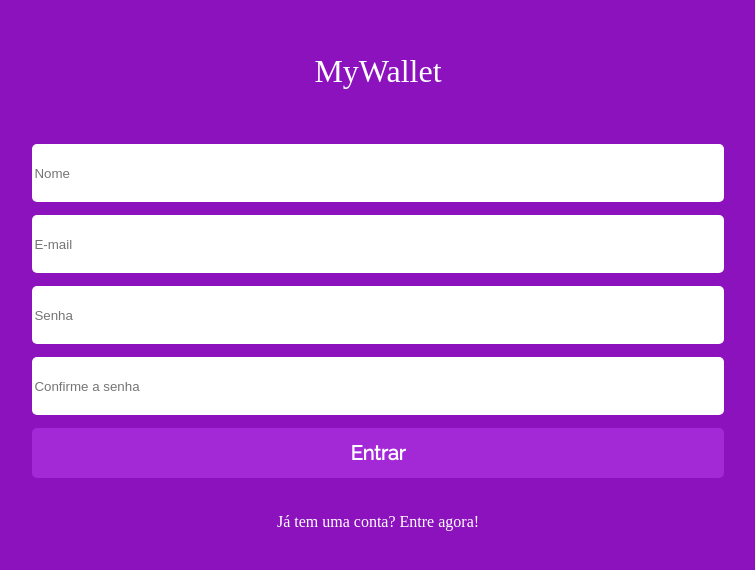
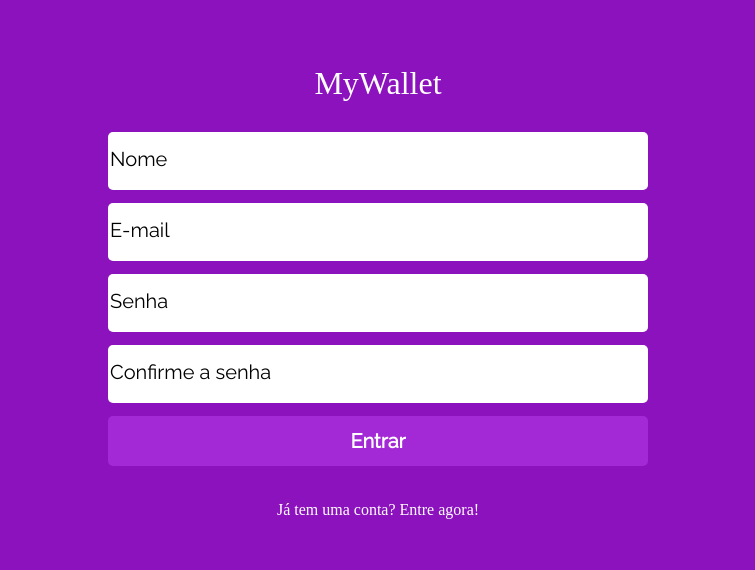
Before and after one commit to LeonMesquita/projeto13-mywallet-front, a React (Create React App) app: page /sign-in in a window 1280 px wide. Shown: the part 112-682 px from the top of the page, without its empty margins (262-1017 px from the left). Built offline with nearby package versions, Linux system fonts and the light colour scheme; a web font is replaced by a local one.

Commit message:
css ajustes

```diff
--- a/src/components/AddButton.js
+++ b/src/components/AddButton.js
@@ -20,6 +20,7 @@ const Button = styled.button`
     display: flex;
     flex-direction: column;
     justify-content: space-between;
+    transition: background-color 0.5s;
 
     span{
         color: white;
@@ -42,4 +43,8 @@ const Button = styled.button`
         margin-left: 10px;
         margin-bottom: 10px;
     }
+
+    &:hover{
+        background-color:rgba(0,0,200,0.1);
+    }
 `
--- a/src/components/FormButton.js
+++ b/src/components/FormButton.js
@@ -16,6 +16,8 @@ border: none;
 width: 100%;
 margin-bottom: 36px;
 cursor: pointer;
+transition: background-color 0.5s;
+
 
 
 font-family: 'Raleway';
@@ -25,4 +27,9 @@ font-size: 20px;
 line-height: 23px;
 
 color: #FFFFFF;
+
+&:hover{
+        background-color:rgba(0,0,200,0.1);
+        font-weight: 900;
+    }
 `
--- a/src/components/InitialScreen.js
+++ b/src/components/InitialScreen.js
@@ -50,10 +50,18 @@ const NavBar = styled.div`
         display: flex;
         border: none;
         color: white;
-        size: 50px;
         font-size: 40px;
         background: transparent;
         cursor: pointer;
+        transition: font-size 0.3s;
+
+
+
+        &:hover{
+        font-weight: 900;
+        color: #c2c2d6;
+        font-size: 50px;
+        }
     }
 
     p{
@@ -65,6 +73,7 @@ const NavBar = styled.div`
         line-height: 31px;
         color: #FFFFFF;
     }
+
 
 
 
--- a/src/components/LoginScreen.js
+++ b/src/components/LoginScreen.js
@@ -33,8 +33,8 @@ export default function LoginScreen(){
         <LoginDiv>
             <h1>MyWallet</h1>
             <form onSubmit={submitLogin}>
-                <input placeholder='E-mail' type="email" value={email} onChange={(e) => setEmail(e.target.value)}/>
-                <input placeholder='Senha' type="password" value={password} onChange={(e) => setPassword(e.target.value)}/>
+                <input placeholder=' E-mail' type="email" value={email} onChange={(e) => setEmail(e.target.value)}/>
+                <input placeholder=' Senha' type="password" value={password} onChange={(e) => setPassword(e.target.value)}/>
                 <FormButton buttonText="Entrar"/>
             </form>
             <Link to="/sign-in">
--- a/src/components/SignInScreen.js
+++ b/src/components/SignInScreen.js
@@ -1,4 +1,3 @@
-import Form from '../styled/Form';
 import LoginDiv from '../styled/LoginDiv';
 import { useState, useContext } from 'react';
 import FormButton from './FormButton';
@@ -36,13 +35,13 @@ export default function SignInScreen(){
     return(
         <LoginDiv>
             <h1>MyWallet</h1>
-            <Form onSubmit={submitLogin}>
+            <form onSubmit={submitLogin}>
                 <input placeholder='Nome' type="text" value={name} onChange={(e) => setName(e.target.value)}/>
                 <input placeholder='E-mail' type="email" value={email} onChange={(e) => setEmail(e.target.value)}/>
                 <input placeholder='Senha' type="password" value={password} onChange={(e) => setPassword(e.target.value)}/>
                 <input placeholder='Confirme a senha' type="password" value={confirmPassword} onChange={(e) => setConfirmPassword(e.target.value)}/>
                 <FormButton buttonText="Entrar"/>
-            </Form>
+            </form>
             <Link to="/">
                 Já tem uma conta? Entre agora!
             </Link>
--- a/src/reset.css
+++ b/src/reset.css
@@ -50,3 +50,10 @@ table {
 * {
 	box-sizing: border-box;
 }
+
+input:-webkit-autofill,
+input:-webkit-autofill:hover,
+input:-webkit-autofill:focus,
+input:-webkit-autofill:active  {
+    -webkit-box-shadow: 0 0 0 30px white inset !important;
+}
--- a/src/style.css
+++ b/src/style.css
@@ -5,7 +5,7 @@ body{
 }
 
 .main-container{
-    width: 768px;
+    width: 600px;
     min-height: 100vh;
     margin: auto;
     display: flex;
@@ -23,7 +23,14 @@ a{
     font-weight: 900;
     font-size: 15px;
     line-height: 18px;
+    transition: color 0.3s;
 
+
+}
+
+a:hover{
+    color:rgb(16, 86, 192);
+    text-decoration: underline;
 }
 
 
@@ -44,8 +51,22 @@ input{
     border: none;
 
 }
+input:focus {
+    outline: none;
+    border: none;
+ }
+::placeholder {
+    font-family: 'Raleway';
+    font-style: normal;
+    font-weight: 400;
+    font-size: 20px;
+    color: #000000;
+    opacity: 1;
 
-@media(max-width: 767px) {
+
+  }
+
+@media(max-width: 600px) {
     .main-container{
         width: 100%;
     }
--- a/src/styled/Form.js
+++ /dev/null
@@ -1,20 +0,0 @@
-import styled from 'styled-components';
-
-const Form = styled.form`
-    width: 90%;
-    margin-top: 24px;
-    display: flex;
-    flex-direction: column;
-
-    input{
-        background: #FFFFFF;
-        border-radius: 5px;
-        width: 100%;
-        height: 58px;
-        margin-bottom: 13px;
-        border: none;
-
-    }
-`
-
-export default Form;
```
